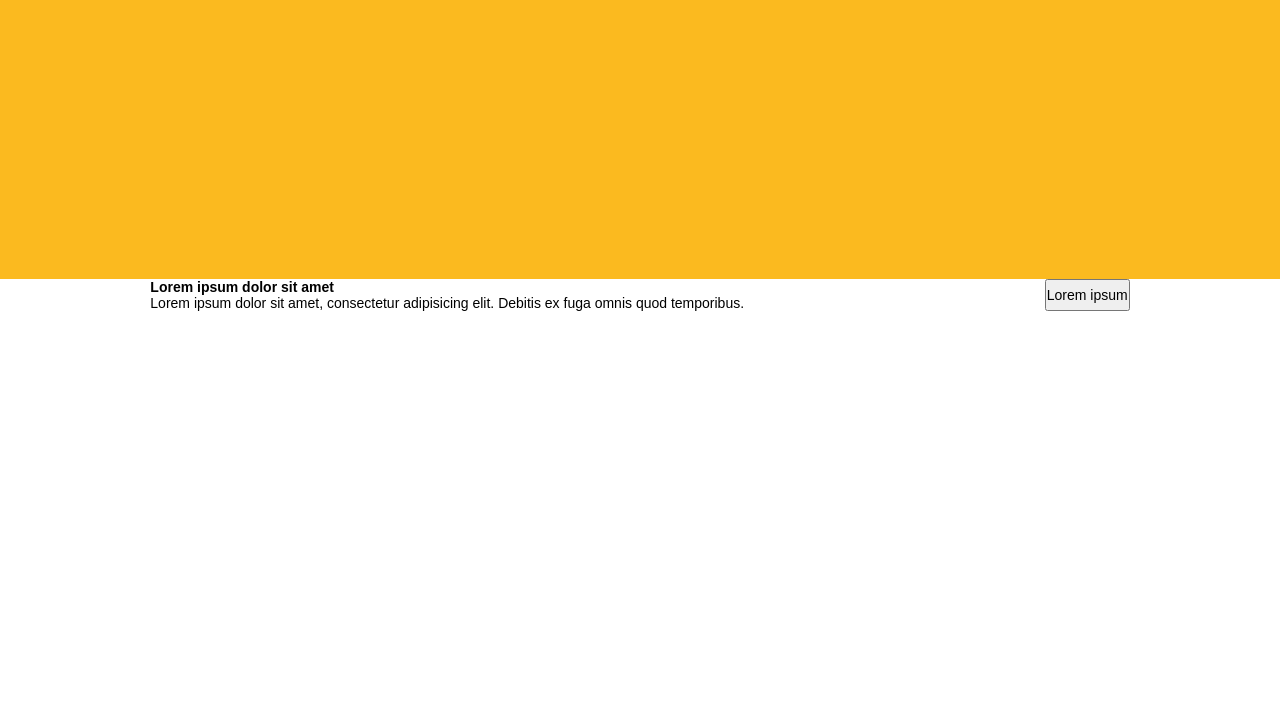
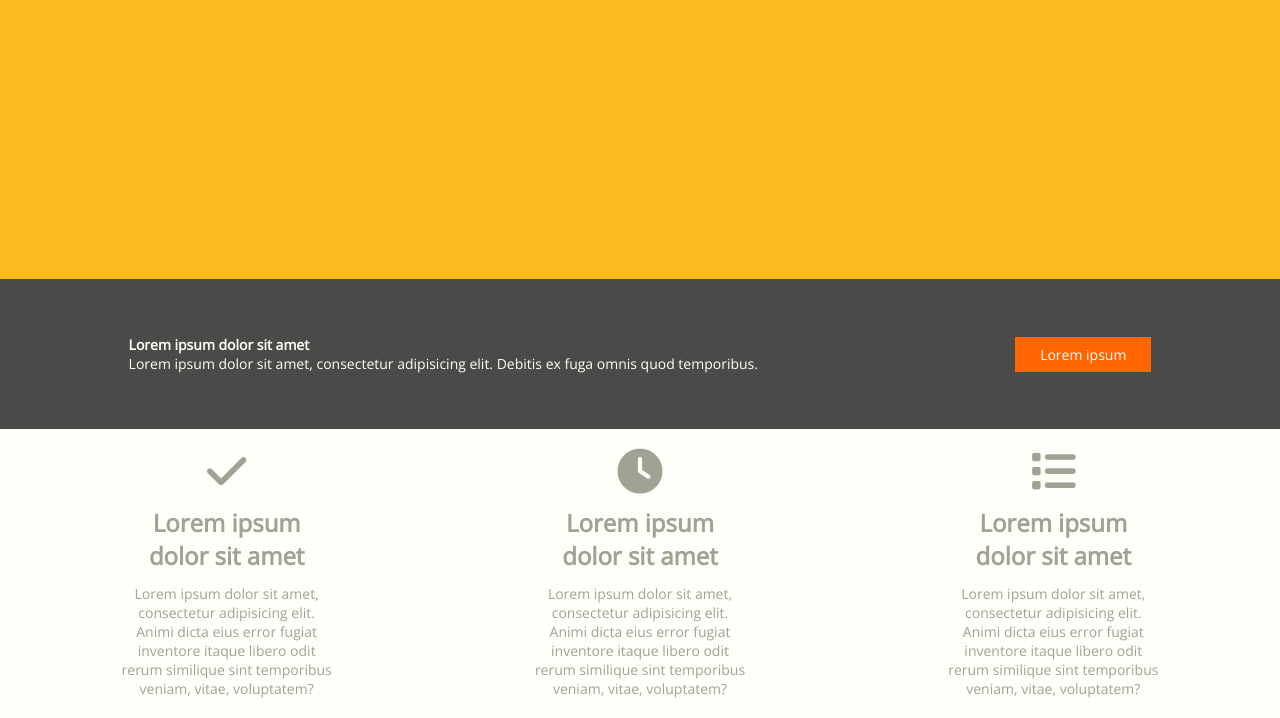
Before and after one commit to Leon131314/WAR_SFO_O_132_FER_ScrumLab_React-1, a React app: page / in a window 1280 px wide. Shown: the part 671-1389 px from the top of the page. Before the commit the page ends 982 px from the top, so only its background shows below. Built offline with nearby package versions, Linux system fonts and the light colour scheme; some icons are missing; a web font is replaced by a local one.

Commit message:
Revert "Revert "tk/AboutApp""

```diff
--- a/public/index.html
+++ b/public/index.html
@@ -20,6 +20,9 @@
       Learn how to configure a non-root public URL by running `npm run build`.
     -->
     <title>React App</title>
+
+<!--FONT AWESOME ICONS TK-->
+    <script src="https://kit.fontawesome.com/35ae6ab2cb.js" crossorigin="anonymous"></script>
 
 <!-- FONTY -->
     <link href="https://fonts.googleapis.com/css?family=Open+Sans&display=swap" rel="stylesheet">
--- /dev/null
+++ b/src/js/AboutApp.js
@@ -0,0 +1,33 @@
+import React from 'react';
+
+const AboutApp = () => {
+    return (
+        <div className="AboutApp-mainFrame">
+            <div className="AboutApp-box">
+                <i className="fas fa-check"></i>
+                <div className="AboutApp-title">Lorem ipsum dolor sit amet</div>
+                <p className="AboutApp-txt">Lorem ipsum dolor sit amet, consectetur adipisicing elit. Animi dicta eius
+                    error fugiat inventore itaque libero odit rerum similique sint temporibus veniam, vitae,
+                    voluptatem?</p>
+            </div>
+
+            <div className="AboutApp-box">
+                <i className="fas fa-clock"></i>
+                <div className="AboutApp-title">Lorem ipsum dolor sit amet</div>
+                <p className="AboutApp-txt">Lorem ipsum dolor sit amet, consectetur adipisicing elit. Animi dicta eius
+                    error fugiat inventore itaque libero odit rerum similique sint temporibus veniam, vitae,
+                    voluptatem?</p>
+            </div>
+
+            <div className="AboutApp-box">
+                <i className="fas fa-list"></i>
+                <div className="AboutApp-title">Lorem ipsum dolor sit amet</div>
+                <p className="AboutApp-txt">Lorem ipsum dolor sit amet, consectetur adipisicing elit. Animi dicta eius
+                    error fugiat inventore itaque libero odit rerum similique sint temporibus veniam, vitae,
+                    voluptatem?</p>
+            </div>
+        </div>
+    )
+};
+
+export default AboutApp;
--- a/src/js/App.js
+++ b/src/js/App.js
@@ -1,5 +1,6 @@
 import React from "react";
-import CallToAction from "./callToAction";
+import CallToAction from "./CallToAction";
+import AboutApp from "./AboutApp";
 import {HashRouter, Switch,Route,NavLink} from "react-router-dom";
 
 const Navigation = ()=>(
@@ -36,6 +37,7 @@ const App = () => {
         </p>
       </section>
         <CallToAction/>
+        <AboutApp/>
     </>
   );
 };
--- a/src/js/callToAction.js
+++ b/src/js/callToAction.js
@@ -9,7 +9,7 @@ const CallToAction = () => {
                 <p>Lorem ipsum dolor sit amet, consectetur adipisicing elit. Debitis ex fuga omnis quod temporibus.</p>
             </div>
 
-            <button className="callToAction-btn btn">Lorem ipsum</button>
+            <button className="callToAction-btn"><a className='callToAction-btn-a' href="#top">Lorem ipsum</a></button>
 
         </div>
     )
--- /dev/null
+++ b/src/scss/components/_AboutApp.scss
@@ -0,0 +1,27 @@
+@import "colors";
+@import "fonts";
+
+.AboutApp-mainFrame {
+  align-items: center;
+  background: $backgroundColor;
+  color: $textColor;
+  display: flex;
+  font-family: $textFont;
+  justify-content: space-around;
+  padding: 0 20px;
+  text-align: center;
+}
+
+.AboutApp-title {
+  font-size: 24px;
+  font-weight: bold;
+  margin: 12px 0;
+}
+
+.AboutApp-box {
+  padding: 20px 100px;
+
+  & i {
+    font-size: 45px;
+  }
+}
--- a/src/scss/components/_callToAction.scss
+++ b/src/scss/components/_callToAction.scss
@@ -1,4 +1,40 @@
+@import "colors";
+@import "fonts";
+
 .callToAction {
+  align-items: center;
+  background: $headerColor;
+  color: $backgroundColor;
   display: flex;
+  font-family: $textFont;
   justify-content: space-around;
+  height: 150px;
 }
+
+.callToAction-btn {
+  //background: $buttonsColor;
+  border: none;
+  //color: $backgroundColor;
+  //font-family: $textFont;
+  //padding: 8px 25px;
+  //transition: 0.1s ease-in;
+  //&:hover{
+  //  background: $backgroundColor;
+  //  color: $buttonsColor;
+  //}
+}
+
+.callToAction-btn-a {
+  background: $buttonsColor;
+  color: $backgroundColor;
+  font-family: $textFont;
+  padding: 8px 25px;
+  text-decoration: none;
+  transition: 0.1s ease-in;
+
+  &:hover{
+    background: $backgroundColor;
+    color: $buttonsColor;
+    text-decoration: none;
+  }
+}
--- a/src/scss/main.scss
+++ b/src/scss/main.scss
@@ -22,4 +22,5 @@ body {
 @import "./components/header";
 @import "./components/intro";
 @import "./components/callToAction";
+@import "./components/AboutApp";
 @import "./components/navigation";
```
